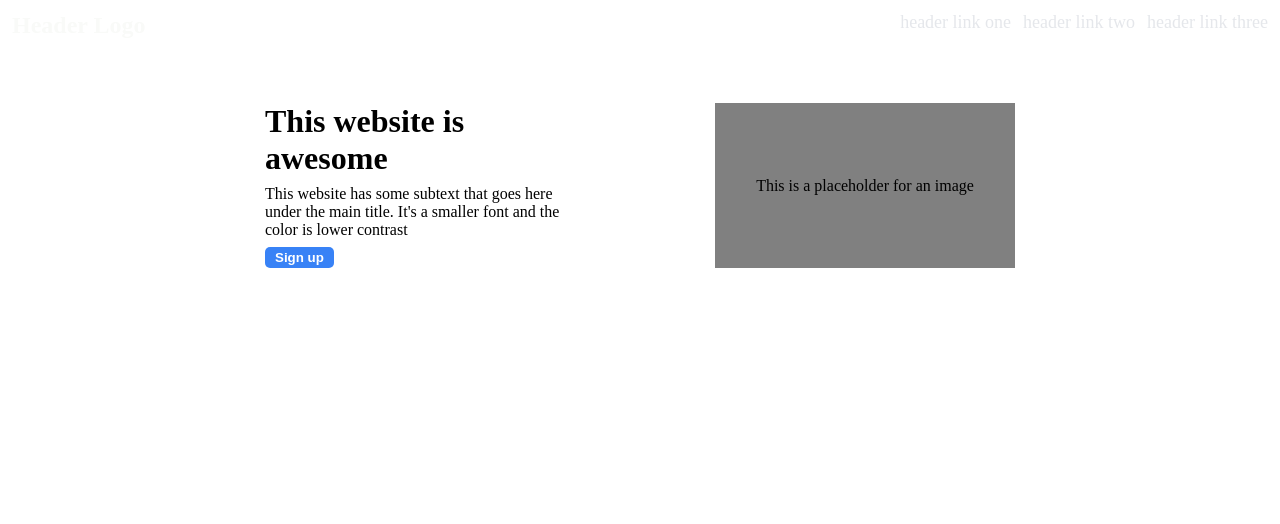
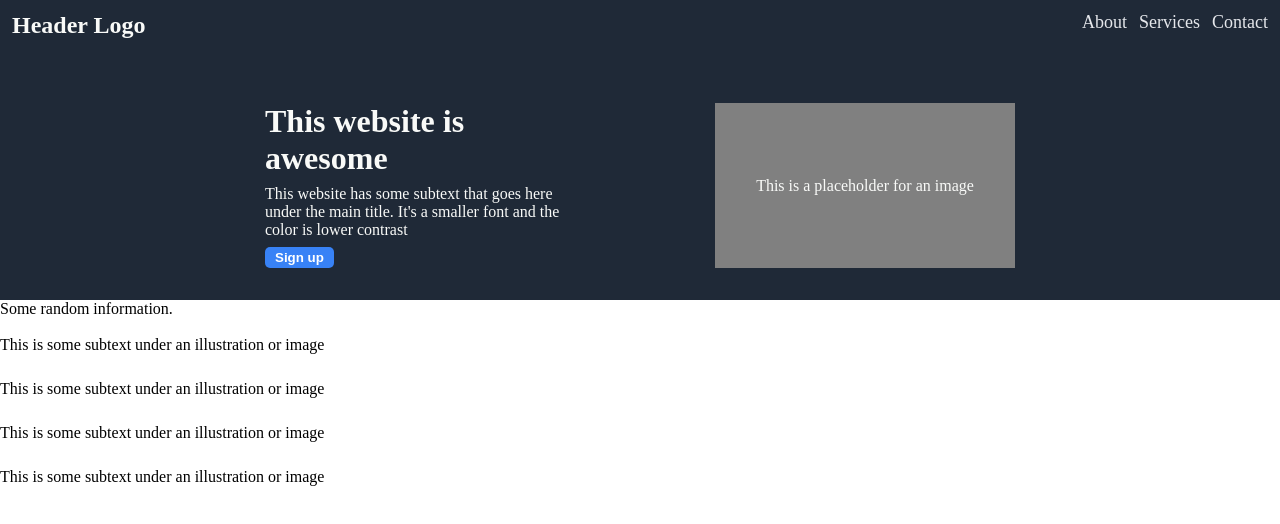
Before and after one commit to AdoreEJ-M/Landing-Page, a plain HTML site: page index.html in a window 1280 px wide. Drawn offline with Linux system fonts and the light colour scheme.

Commit message:
add info section
add a title with images that have captions

```diff
--- a/index.html
+++ b/index.html
@@ -8,13 +8,15 @@
 </head>
 <body>
 
+    <div class="hero">
+
         <div class="header">
             <div class="logo">Header Logo</div>
             <div class="links">
                 <ul>
-                <li>header link one</li>
-                <li>header link two</li>
-                <li>header link three</li>
+                    <li>About</li>
+                    <li>Services</li>
+                    <li>Contact</li>
                 </ul>
             </div>
         </div>
@@ -27,7 +29,30 @@
             </div>
             <div class="right-hero">This is a placeholder for an image</div>
         </div>
+    </div>
 
+    <div class="information">
+
+        <div class="title">Some random information.</div>
+
+        <div class="item">
+            <img src="" alt="">
+            <p>This is some subtext under an illustration or image</p>
+        </div>
+        <div class="item">
+            <img src="" alt="">
+            <p>This is some subtext under an illustration or image</p>
+        </div>
+        <div class="item">
+            <img src="" alt="">
+            <p>This is some subtext under an illustration or image</p>
+        </div>
+        <div class="item">
+            <img src="" alt="">
+            <p>This is some subtext under an illustration or image</p>
+        </div>
+
+    </div>
 
 </body>
 </html>
```
Lines whose indentation alone changed are shown as unchanged.
